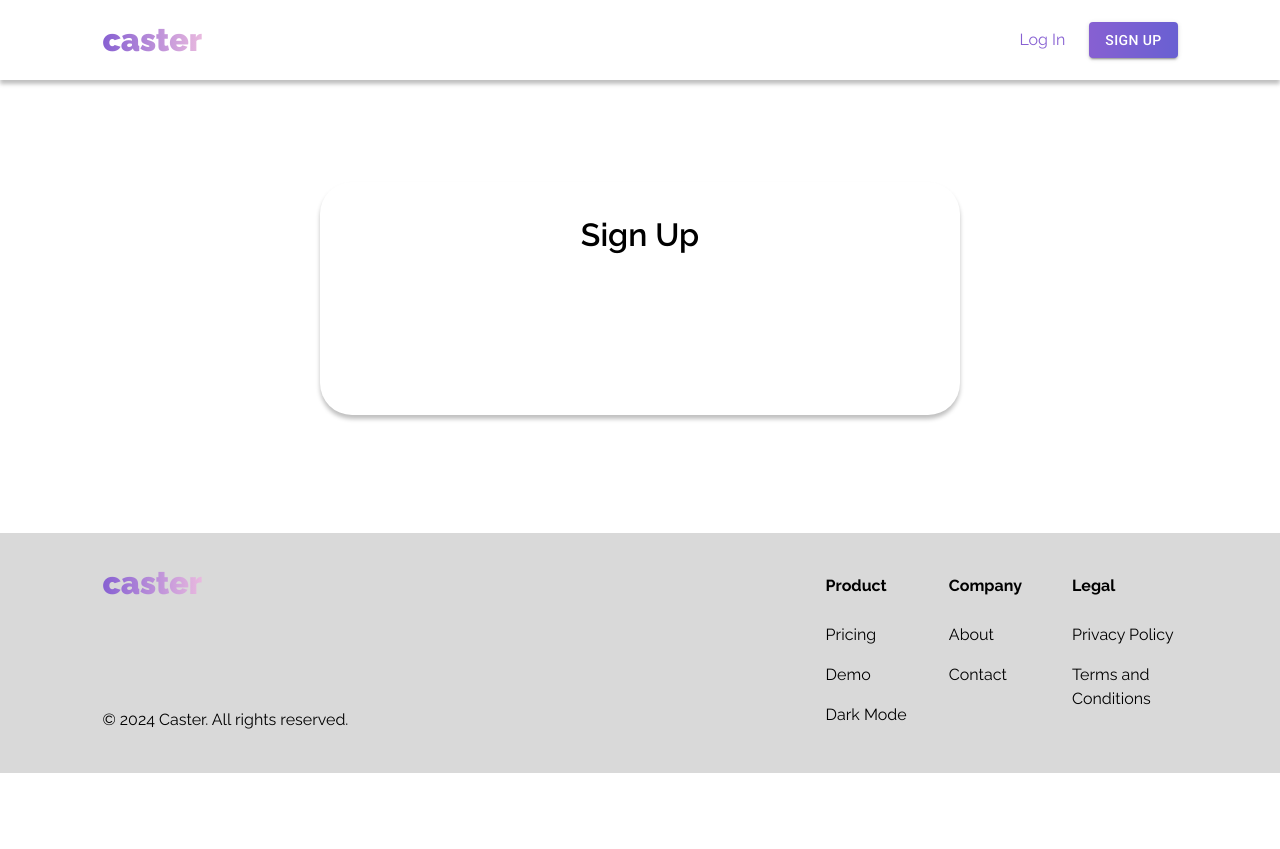
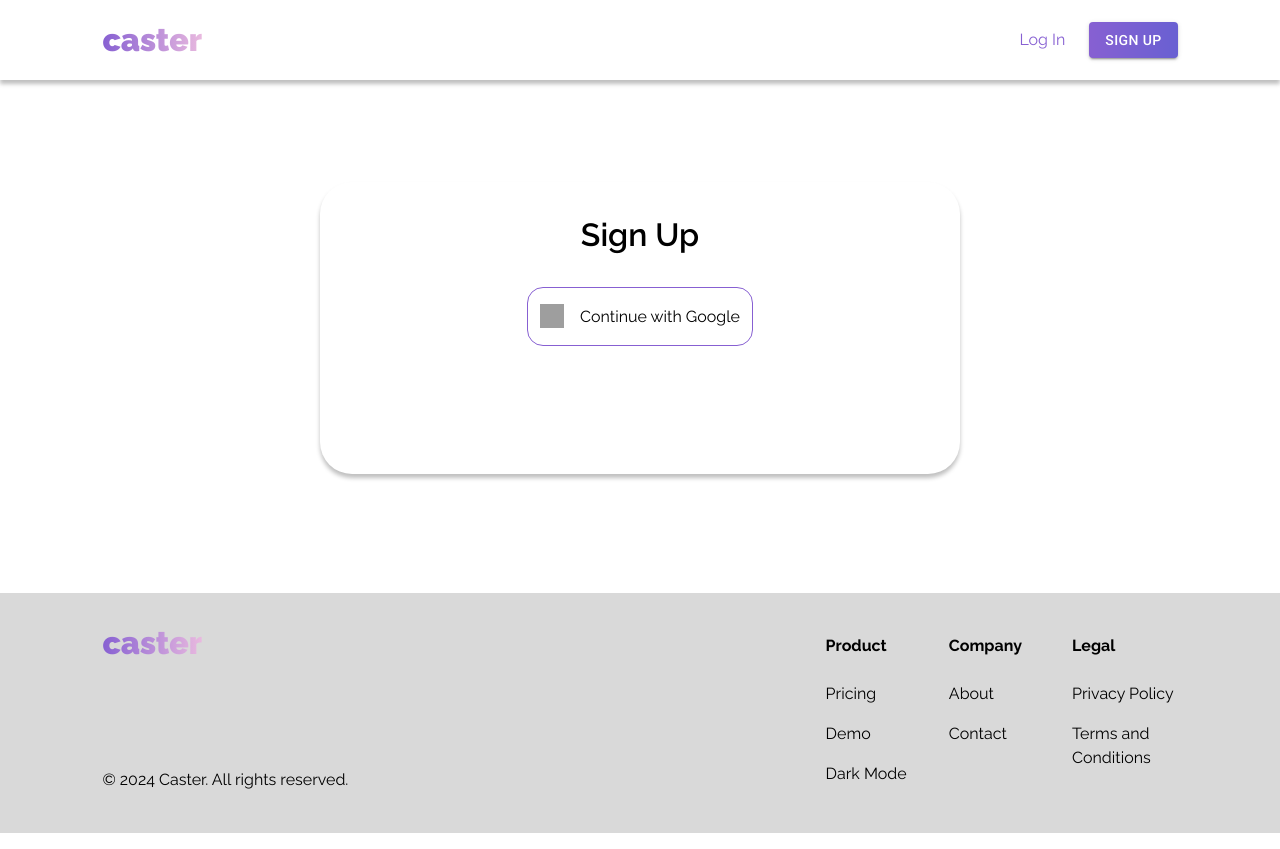
Before and after one commit to prestondavid99/SandboxLandingPage, a Next.js app: page /signup in a window 1280 px wide. Before the commit the page ends 800 px from the top, so only its background shows below. Built offline with nearby package versions, Linux system fonts and the light colour scheme; grey boxes are pictures that could not be loaded.

Commit message:
beautified google oauth

```diff
--- a/src/pages/signup.tsx
+++ b/src/pages/signup.tsx
@@ -8,8 +8,17 @@ export default function SignUp() {
                 <meta name="description" content="Create a free account on Caster to get started with forecasting" />
             </Head>
             <div className="container">
-                <div className="white-container">
+                <div className="elevated-container">
                     <h2>Sign Up</h2>
+                    <div className="buttons button-oauth">
+                    <div className="oauth-container">
+                        <img
+                            src="https://lh3.googleusercontent.com/COxitqgJr1sJnIDe8-jiKhxDx1FrYbtRHKJ9z_hELisAlapwE9LUPh6fcXIfb5vwpbMl4xl9H9TRFPc5NOO8Sb3VSgIBrfRYvW6cUA"
+                            alt="Google Logo" className="oauth-logo"/>
+                        <p>Continue with Google</p>
+                    </div>
+                    </div>
+
                 </div>
             </div>
         </>
--- a/src/styles/style.css
+++ b/src/styles/style.css
@@ -53,6 +53,7 @@ Be very careful when changing any of these styles.
     /* Styling Variables */
     --navbar-height: var(--spacing-x20);
     --side-padding: 8%;
+    --drop-shadow: 0 4px 4px rgba(var(--shadow-color), 0.25);
 
     /* Defining screen sizes for responsiveness */
     --mobile-screen-width: 600px;
@@ -109,6 +110,10 @@ body {
     flex-direction: column;
 }
 
+
+
+
+
 main {
     margin-top: var(--navbar-height);  /* This must match the navbar height so that it doesn't get cut off  */
     /*padding: 0 var(--side-padding); !* Add padding to the left and right so that the content always fits on the page *!*/
@@ -144,7 +149,7 @@ a {
 input[type="email"] {
     border: none;
     outline: none;
-    background-color: white;
+    background-color: var(--background-color-1);
     font-family: var(--font-primary), sans-serif;
 }
 
@@ -152,7 +157,7 @@ form {
     display: flex;
     padding: 10px;
     font-size: 1rem;
-    background-color: white;
+    background-color: var(--background-color-1);
     /*color: white;*/
     /*border: none;*/
     border-radius: 1rem;
@@ -215,6 +220,29 @@ For example, adding a text accent with the text-accent class.
     background-image: linear-gradient(to right, var(--primary-color), var(--button-gradient-color));
 }
 
+.button-oauth {
+    background: var(--background-color-1);
+    padding-left: 0.75rem;
+    padding-right: 0.75rem;
+    border-radius: 1rem;
+    border-color: var(--primary-color);
+    border-style: solid;
+    border-width: 0.0625rem;
+}
+
+.oauth-container {
+    display: flex;
+    align-items: center;
+    width: 100%;
+    justify-content: space-between;
+}
+
+.oauth-logo {
+    margin-right: 1rem;
+    width: 1.5rem;
+    height: 1.5rem;
+}
+
 .button-contained:hover {
     filter: brightness(85%);
 }
@@ -233,7 +261,7 @@ For example, adding a text accent with the text-accent class.
     height: 100%;
 }
 
-.white-container {
+.elevated-container {
     display: flex;
     flex-direction: column;
     width: 50%;
@@ -242,9 +270,18 @@ For example, adding a text accent with the text-accent class.
     align-items: center;
     border-radius: 2rem;
     padding-bottom: 8rem;
-    background: white;
+    background: var(--background-color-1);
     box-shadow: 0 4px 4px rgba(var(--shadow-color), 0.25);
 }
+
+@media (max-width: 600px) {
+    .elevated-container {
+        display: flex;
+        flex-direction: column;
+
+    }
+}
+
 
 /*
 ####################################
```
